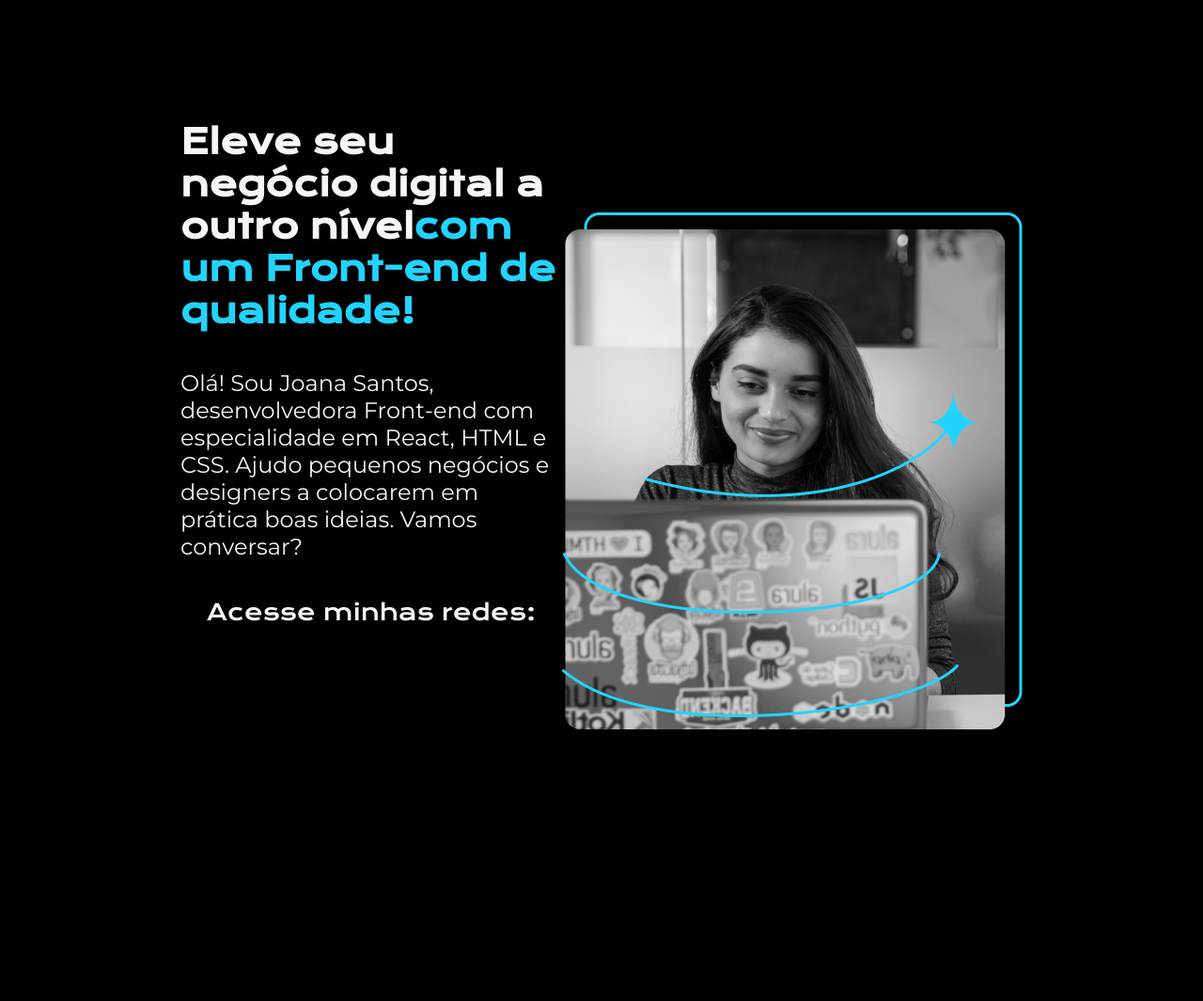
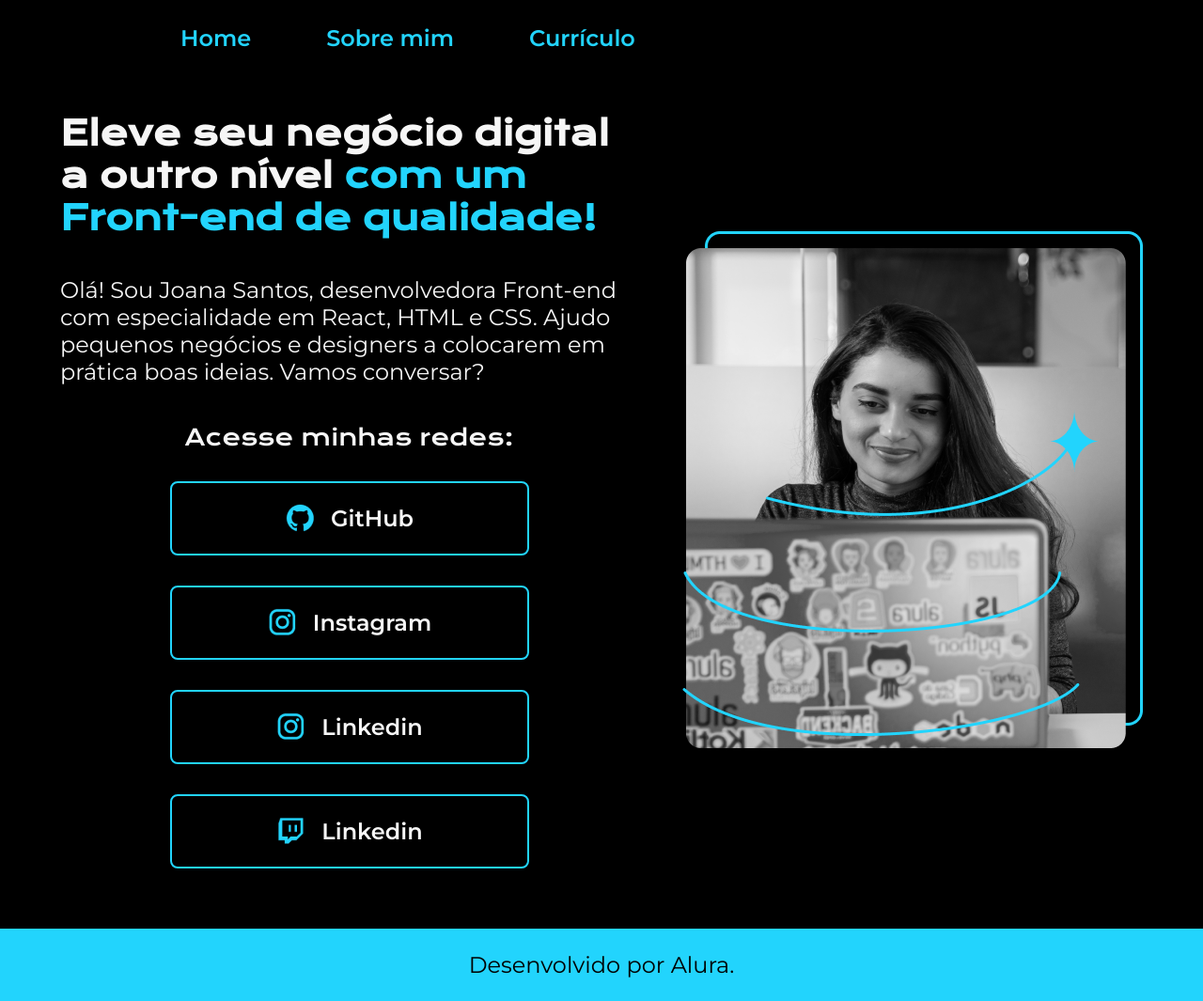
Before and after one commit to fnandonog/portfolio, a plain HTML site: page index.html in a window 1280 px wide. Shown: the whole page at 94% size. Before the commit the page ends 928 px from the top, so only its background shows below. Drawn offline with nearby package versions, Linux system fonts and the light colour scheme.

Commit message:
curriculo

```diff
--- a/index.html
+++ b/index.html
@@ -6,15 +6,21 @@
     <meta http-equiv="X-UA-Compatible" content="IE=edge">
     <meta name="viewport" content="width=device-width, initial-scale=1.0">
     <title>Portifolio</title>
-    <link rel="stylesheet" href="style.css">
+    <link rel="stylesheet" href="/style/style.css">
 </head>
 
 <body>
-    <header></header>
+    <header class="cabecalho">
+        <nav class="cabecalho__menu">
+            <a class="cabecalho__menu__link" href="index.html">Home</a>
+            <a class="cabecalho__menu__link" href="about.html">Sobre mim</a>
+             <a class="cabecalho__menu__link" href="curriculo.html">Currículo</a>
+        </nav>
+    </header>
     <main class="apresentacao">
         <section class="apresentacao__conteudo">
             <h1 class="apresentacao__conteudo__titulo">Eleve seu negócio digital a outro nível<strong
-            class="titulo-destaque">com um Front-end de qualidade!
+            class="titulo-destaque"> com um Front-end de qualidade!
             </strong></h1>
             <p class="apresentacao__conteudo__texto">Olá! Sou Joana Santos, desenvolvedora
             Front-end com especialidade em React, HTML e
@@ -23,13 +29,29 @@
             conversar?</p>
             <div class="apresentacao__links">
                 <h2 class="apresentacao__links__subtitulo">Acesse minhas redes:</h2>
-                <a class="apresentacao__links__link" href="https://instagram.com/rafaballerini">Instagram</a>
-                <a class="apresentacao__links__link" href="https://github.com/guilhermeonrails">GitHub</a>
+                <a class="apresentacao__links__link" href="https://github.com/fnandonog">
+                    <img src="assets/github.png" alt="logo do github">
+                    GitHub</a>
+
+                <a class="apresentacao__links__link" href="https:/instagram.com/fernando_nog08">
+                    <img src="assets/instagram.png" alt="logo do github">
+                    Instagram</a>
+
+                <a class="apresentacao__links__link" href="https:/linkedin.com/in/sfenandonogueira">
+                    <img src="assets/instagram.png" alt="logo do github">
+                    Linkedin</a>
+
+                <a class="apresentacao__links__link" href="https:/twitch.tv/sfenandonogueira">
+                    <img src="assets/twitch.png" alt="logo do github">
+                    Linkedin</a>
+
             </div>
         </section>
-        <img src="imagem.png" alt="Foto da Joana Santos programando">
+        <img src="assets/Imagem.png" alt="Foto da Joana Santos programando">
     </main>
-    <footer></footer>
+    <footer class="rodape">
+        <p>Desenvolvido por Alura.</p>
+    </footer>
 </body>
 
 </html>
--- a/style.css
+++ b/style/style.css
@@ -6,18 +6,35 @@
 }
 
 body{
-    height: 100vh;
+    /* height: 100vh; */
     box-sizing: border-box;
     background-color: #000000;
     color: #F6F6F6;
 }
+.cabecalho {
+    padding: 2% 0 0 15%;
+}
+
+.cabecalho__menu {
+    display: flex;
+    gap: 80px;
+}
+
+.cabecalho__menu__link {
+    font-family: 'Montserrat', sans-serif;
+    font-size: 24px;
+    font-weight: 600;
+    color: #22D4FD;
+    text-decoration: none;
+}
+
 
 .titulo-destaque{
     color: #22D4FD;
 }
 
 .apresentacao{
-    margin: 10% 15%;
+    padding: 5%;
     display: flex;
     align-items: center;
     justify-content: space-between;
@@ -55,13 +72,32 @@ body{
 
 .apresentacao__links__link{
     /* background-color: none; */
-    width: 280px;
+    display: flex;
+    align-items: center;
+    justify-content: center;
+    gap: 16px;
+    border: 2px solid #22D4FD;
+    width: 378px;
     text-align: center;
-    border-radius: 16px;
+    border-radius: 8px;
     font-size: 24px;
     font-weight: 600;
     padding: 21.5px 0;
     text-decoration: none;
-    color: #000000;
+    color: #F6F6F6;
     font-family: 'Montserrat', sans-serif;
 }
+
+.apresentacao__links__link:hover {
+    background-color: #272727;
+}
+
+.rodape{
+    padding: 24px;
+    background-color: #22D4FD;
+    color: black;
+    text-align: center;
+    font-size: 24px;
+    font-family: 'Montserrat', sans-serif;
+    font-weight: 400;
+}
```
Also changed, not shown: about.html (added, +22 -0 lines), curriculo.html (added, +53 -0 lines), Imagem.png (deleted), assets/Imagem.png (added), assets/github.png (added), assets/instagram.png (added), assets/linkedin.png (added), assets/macaco.png (added), assets/twitch.png (added), assets/twitter-novo.png (added), assets/twitter.png (added).
